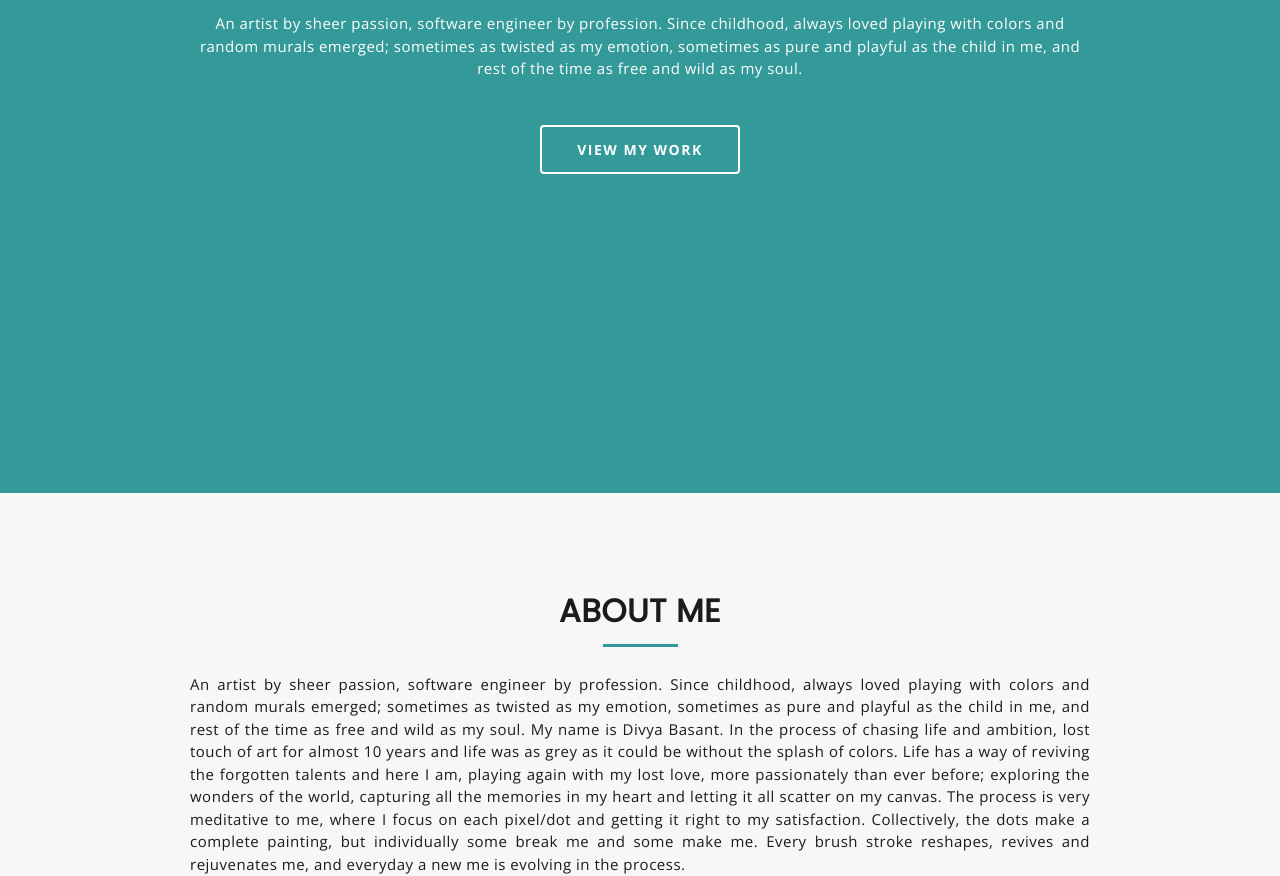
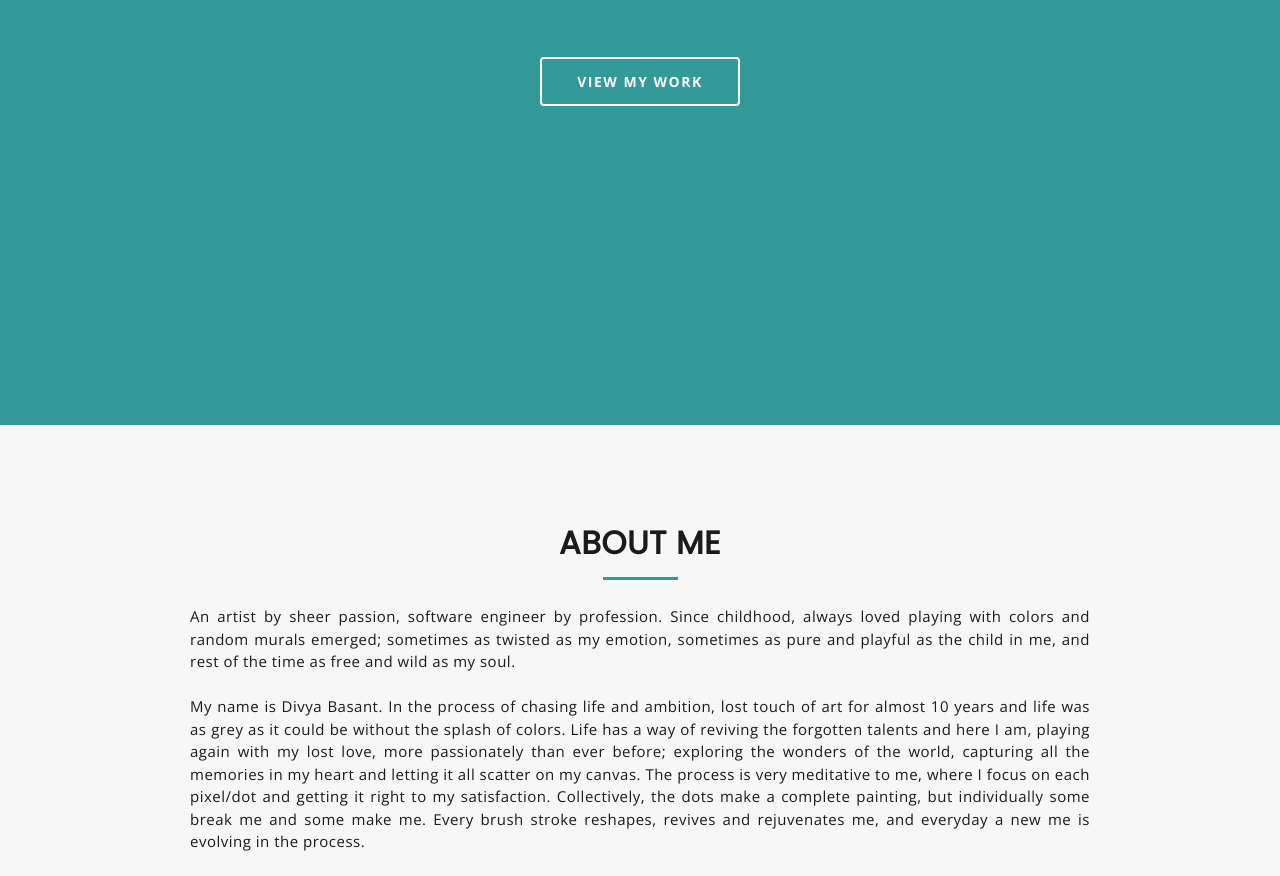
Before and after one commit to divyabasant/divyabasant.github.io, a plain HTML site: page index.html in a window 1280 px wide. Shown: the part 427-1303 px from the top of the page. Drawn offline with nearby package versions, Linux system fonts and the light colour scheme.

Commit message:
fixed text

```diff
--- a/index.html
+++ b/index.html
@@ -99,7 +99,7 @@
 						<!-- Start text slide -->
 
 						<div class="mu-featured-content">
-							<p>An artist by sheer passion, software engineer by profession. Since childhood, always loved playing with colors and random murals emerged; sometimes as twisted as my emotion, sometimes as pure and playful as the child in me, and rest of the time as free and wild as my soul. </p>
+							<p> </p>
 							<a href="#mu-portfolio" class="mu-primary-btn view-my-work-btn">VIEW MY WORK</a>
 						</div>
 
@@ -125,7 +125,7 @@
 							<div class="mu-about-header">
 								<h2 class="mu-heading-title">ABOUT ME</h2>
 								<span class="mu-header-dot"></span>
-								<p align="justify">An artist by sheer passion, software engineer by profession. Since childhood, always loved playing with colors and random murals emerged; sometimes as twisted as my emotion, sometimes as pure and playful as the child in me, and rest of the time as free and wild as my soul.
+								<p align="justify">An artist by sheer passion, software engineer by profession. Since childhood, always loved playing with colors and random murals emerged; sometimes as twisted as my emotion, sometimes as pure and playful as the child in me, and rest of the time as free and wild as my soul. <br /><br />
 
 								My name is Divya Basant. In the process of chasing life and ambition, lost touch of art for almost 10 years and life was as grey as it could be without the splash of colors. Life has a way of reviving the forgotten talents and here I am, playing again with my lost love, more passionately than ever before; exploring the wonders of the world, capturing all the memories in my heart and letting it all scatter on my canvas. The process is very meditative to me, where I focus on each pixel/dot and getting it right to my satisfaction. Collectively, the dots make a complete painting, but individually some break me and some make me. Every brush stroke reshapes, revives and rejuvenates me, and everyday a new me is evolving in the process.</p>
 							</div>
@@ -330,7 +330,7 @@
 	<footer id="mu-footer" role="contentinfo">
 			<div class="container">
 				<div class="mu-footer-area">
-					<p class="mu-copy-right">&copy; Copyright <a rel="nofollow" href="http://markups.io">markups.io</a>. All right reserved.</p>
+					<p> </p>
 				</div>
 			</div>
 
```
